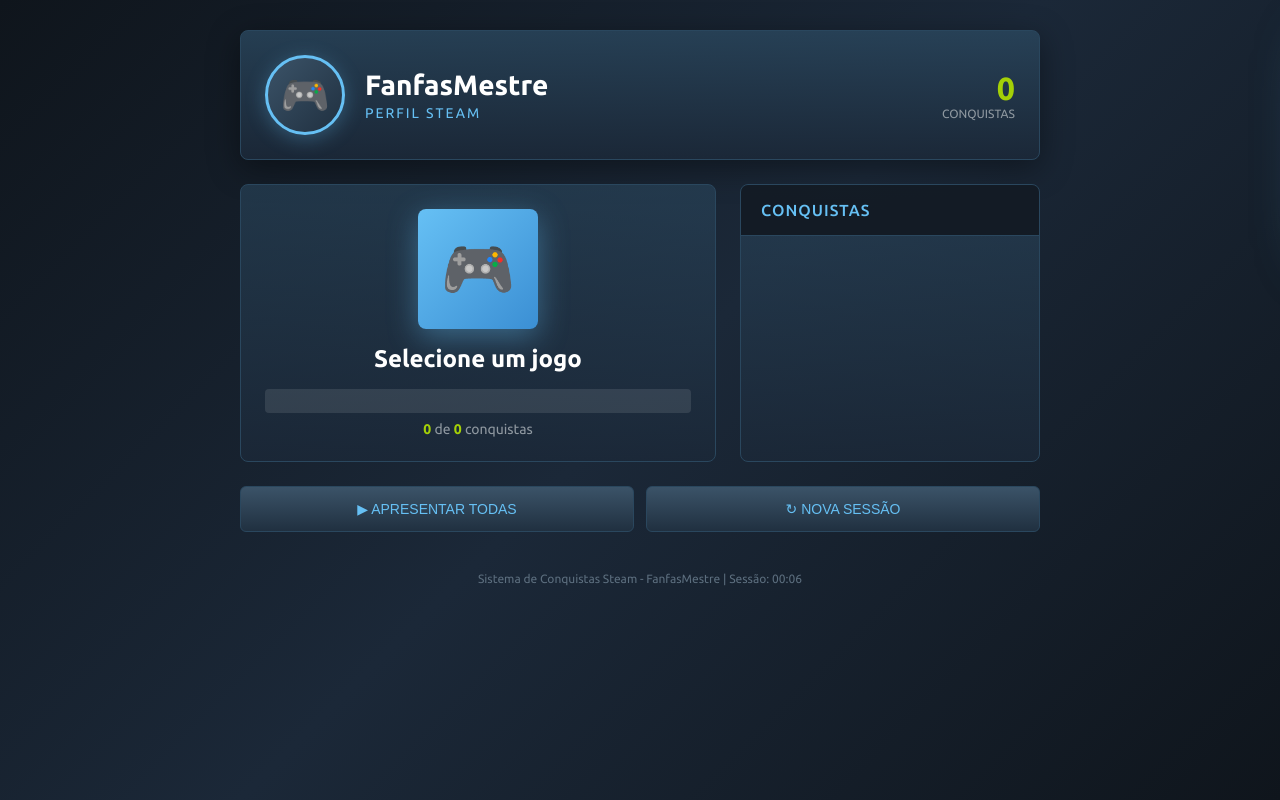
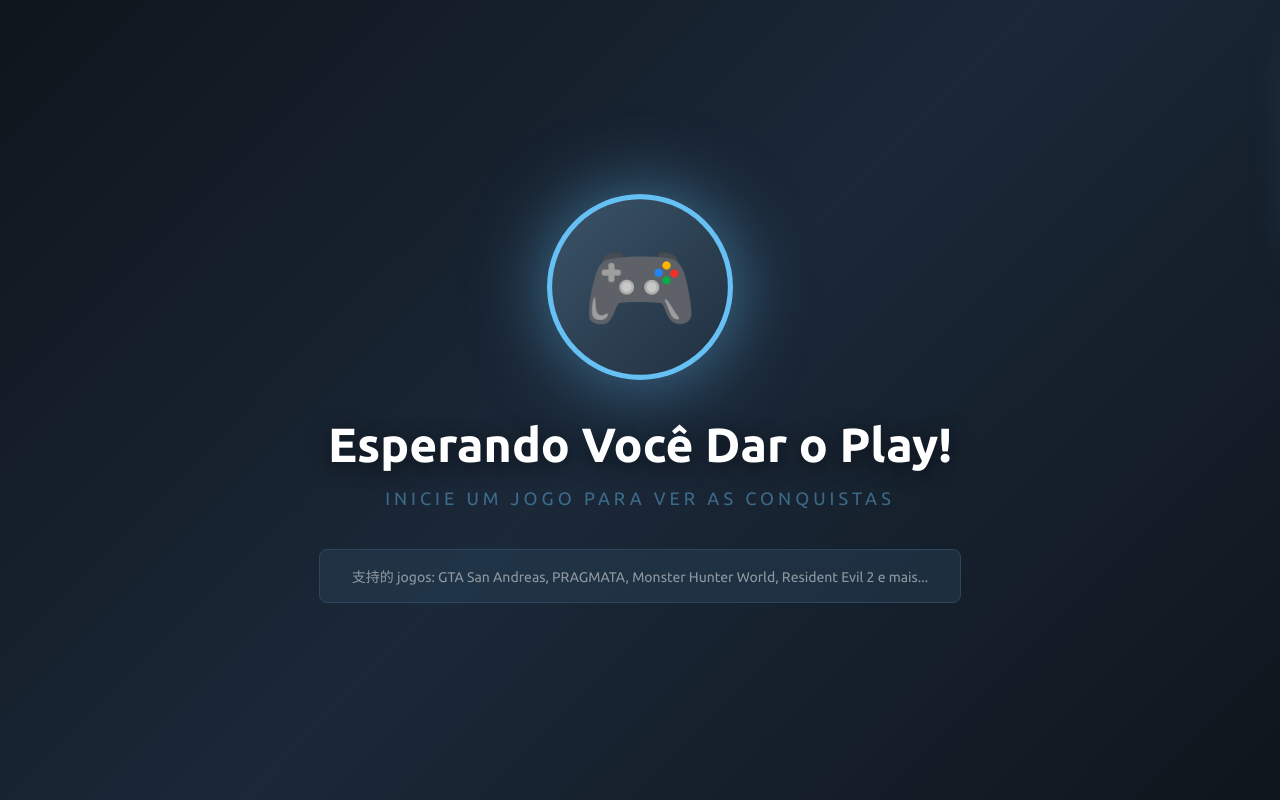
Before and after one commit to Cristyan23/AchivementsSystemStream, a Flask app: page / in a window 1280 px wide. Run offline with Flask 3, Linux system fonts and the light colour scheme.

Commit message:
Add waiting screen when no game is detected

```diff
--- a/templates/overlay.html
+++ b/templates/overlay.html
@@ -391,9 +391,100 @@
             background: #2a475e;
             border-radius: 5px;
         }
+
+        /* Waiting Screen */
+        .waiting-screen {
+            position: fixed;
+            top: 0;
+            left: 0;
+            width: 100vw;
+            height: 100vh;
+            background: linear-gradient(135deg, #0f151c 0%, #1b2838 50%, #0f151c 100%);
+            display: flex;
+            flex-direction: column;
+            align-items: center;
+            justify-content: center;
+            z-index: 99999;
+        }
+
+        .waiting-screen.hidden {
+            display: none;
+        }
+
+        .waiting-logo {
+            width: 180px;
+            height: 180px;
+            border-radius: 50%;
+            border: 5px solid #66c0f4;
+            background: linear-gradient(135deg, #3b5368 0%, #203040 100%);
+            display: flex;
+            align-items: center;
+            justify-content: center;
+            font-size: 90px;
+            margin-bottom: 40px;
+            box-shadow: 0 0 60px rgba(102, 192, 244, 0.4);
+            animation: pulse 2s ease-in-out infinite;
+        }
+
+        @keyframes pulse {
+            0%, 100% { transform: scale(1); box-shadow: 0 0 60px rgba(102, 192, 244, 0.4); }
+            50% { transform: scale(1.05); box-shadow: 0 0 80px rgba(102, 192, 244, 0.6); }
+        }
+
+        .waiting-text {
+            font-size: 48px;
+            font-weight: 700;
+            color: #fff;
+            text-shadow: 0 4px 20px rgba(0,0,0,0.5);
+            margin-bottom: 16px;
+            text-align: center;
+        }
+
+        .waiting-subtext {
+            font-size: 18px;
+            color: #66c0f4;
+            text-transform: uppercase;
+            letter-spacing: 4px;
+            animation: blink 1.5s ease-in-out infinite;
+        }
+
+        @keyframes blink {
+            0%, 100% { opacity: 1; }
+            50% { opacity: 0.4; }
+        }
+
+        .waiting-game-hint {
+            margin-top: 40px;
+            padding: 16px 32px;
+            background: rgba(42,71,94,0.4);
+            border: 1px solid #2a475e;
+            border-radius: 8px;
+            font-size: 14px;
+            color: #8f98a0;
+        }
+
+        .game-screen {
+            display: none;
+        }
+
+        .game-screen.visible {
+            display: block;
+        }
+
+        .waiting-screen.hidden {
+            display: none;
+        }
     </style>
 </head>
 <body>
+    <!-- Waiting Screen -->
+    <div class="waiting-screen" id="waiting-screen">
+        <div class="waiting-logo">🎮</div>
+        <div class="waiting-text">Esperando Você Dar o Play!</div>
+        <div class="waiting-subtext">Inicie um jogo para ver as conquistas</div>
+        <div class="waiting-game-hint">支持的 jogos: GTA San Andreas, PRAGMATA, Monster Hunter World, Resident Evil 2 e mais...</div>
+    </div>
+
     <!-- Popup -->
     <div class="popup" id="popup">
         <div class="popup-content">
@@ -428,7 +519,7 @@
         </header>
 
         <!-- Main Content -->
-        <div class="main-content">
+        <div class="main-content game-screen" id="game-screen">
             <!-- Game Card -->
             <div class="game-card">
                 <div class="game-icon">🎮</div>
@@ -585,8 +676,18 @@
                 const data = await dataRes.json();
                 const game = await gameRes.json();
 
-                if (data.achievements) render(data);
-                document.getElementById('game-name').textContent = game.name || 'Selecione um jogo';
+                const waitingScreen = document.getElementById('waiting-screen');
+                const siteContainer = document.querySelector('.site-container');
+
+                if (game.name) {
+                    waitingScreen.classList.add('hidden');
+                    siteContainer.style.display = 'block';
+                    if (data.achievements) render(data);
+                    document.getElementById('game-name').textContent = game.name;
+                } else {
+                    waitingScreen.classList.remove('hidden');
+                    siteContainer.style.display = 'none';
+                }
             } catch(e) {}
         }
 
```
